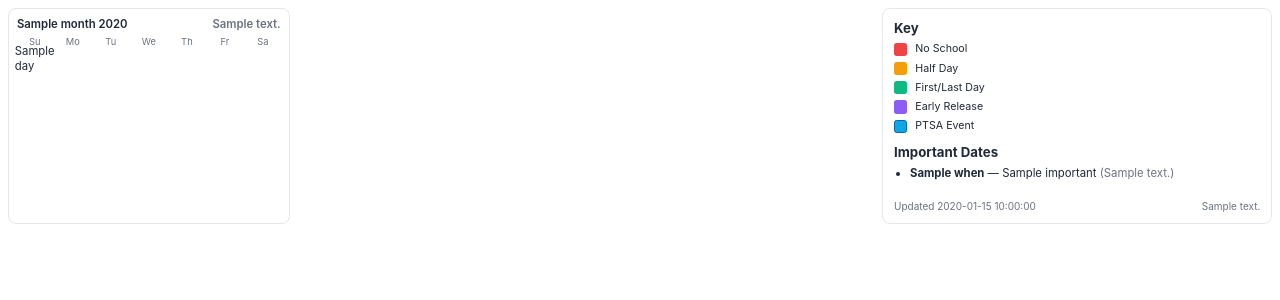
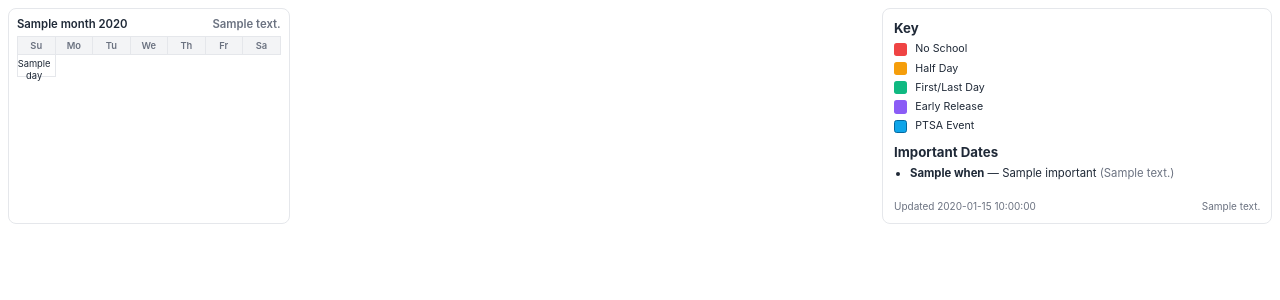
Before and after one commit to allisonwhilden/PTSA-onepager-calendar-generator, a Python web app: template templates/calendar.html in a window 1280 px wide. Shown: the part 32-332 px from the top of the page. Run offline with Jinja, Linux system fonts and the light colour scheme; the template is opened without the code that fills it: most values are stand-ins (such as "Sample title", 1, 10 or a date in 2020).

Commit message:
Switch month layout to semantic table grid; style table for mini-calendars with DoW header and fixed cell heights; aim for Letter single-page fit

```diff
--- a/styles/calendar.css
+++ b/styles/calendar.css
@@ -64,34 +64,30 @@ html, body {
   font-weight: 600;
   margin-bottom: 3pt;
 }
-/* days of week row */
-.dow {
-  display: flex;
-  gap: 2pt;
+/* month grid as table for predictable layout */
+.month-grid { width: 100%; border-collapse: collapse; table-layout: fixed; }
+.month-grid thead th {
+  background: #f3f4f6;
+  color: var(--muted);
+  font-weight: 600;
   font-size: 7pt;
-  color: var(--muted);
-  margin-bottom: 2pt;
+  padding: 2pt 0;
+  border: 1pt solid #e5e7eb;
 }
-.dow > div { flex: 1 1 calc(100%/7); text-align: center; }
-
-/* day cells arranged in explicit week rows */
-.days {
-  display: flex;
-  flex-direction: column;
-  gap: 2pt; /* gap between weeks */
+.month-grid tbody td {
+  position: relative;
+  height: 16pt; /* fixed row height */
+  border: 1pt solid #e5e7eb;
+  vertical-align: middle;
+  text-align: center;
+  border-radius: 0; /* let table handle shape */
 }
-.week {
-  display: flex;
-  gap: 2pt; /* gap between days */
-}
-.day {
-  width: calc((100% - (6 * 2pt)) / 7);
-  height: 12pt;
-  border-radius: 4pt;
-  display: flex;
-  align-items: center;
-  justify-content: center;
-  font-variant-numeric: tabular-nums;
+.month-grid td .num {
+  position: absolute;
+  top: 2pt;
+  right: 3pt;
+  font-size: 7pt;
+  color: var(--ink);
 }
 .day.empty { background: transparent; }
 /* Replace color-mix with rgba tints for compatibility */
--- a/templates/calendar.html
+++ b/templates/calendar.html
@@ -13,22 +13,26 @@
         <div>{{ m.name }} {{ m.year }}</div>
         <div class="subtle">{{ m.note or "" }}</div>
       </header>
-      <div class="dow">
-        <div>Su</div><div>Mo</div><div>Tu</div><div>We</div><div>Th</div><div>Fr</div><div>Sa</div>
-      </div>
-      <div class="days">
-        {% for week in m.cells|batch(7) %}
-          <div class="week">
+      <table class="month-grid" aria-hidden="true">
+        <thead>
+          <tr class="dow">
+            <th>Su</th><th>Mo</th><th>Tu</th><th>We</th><th>Th</th><th>Fr</th><th>Sa</th>
+          </tr>
+        </thead>
+        <tbody>
+          {% for week in m.cells|batch(7) %}
+          <tr>
             {% for c in week %}
               {% if c == "" %}
-                <div class="day empty"></div>
+                <td class="day empty"></td>
               {% else %}
-                <div class="day{% for t in c.marks %} mark-{{ t }}{% endfor %}">{{ c.day }}</div>
+                <td class="day{% for t in c.marks %} mark-{{ t }}{% endfor %}"><span class="num">{{ c.day }}</span></td>
               {% endif %}
             {% endfor %}
-          </div>
-        {% endfor %}
-      </div>
+          </tr>
+          {% endfor %}
+        </tbody>
+      </table>
     </article>
     {% endfor %}
   </section>
```
